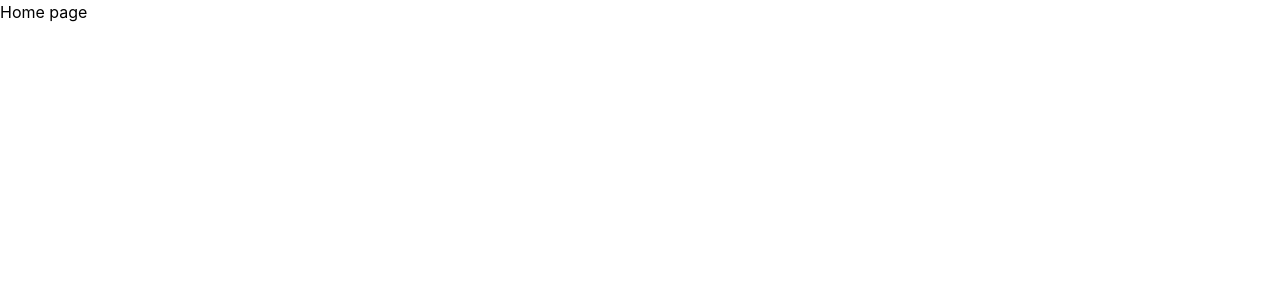
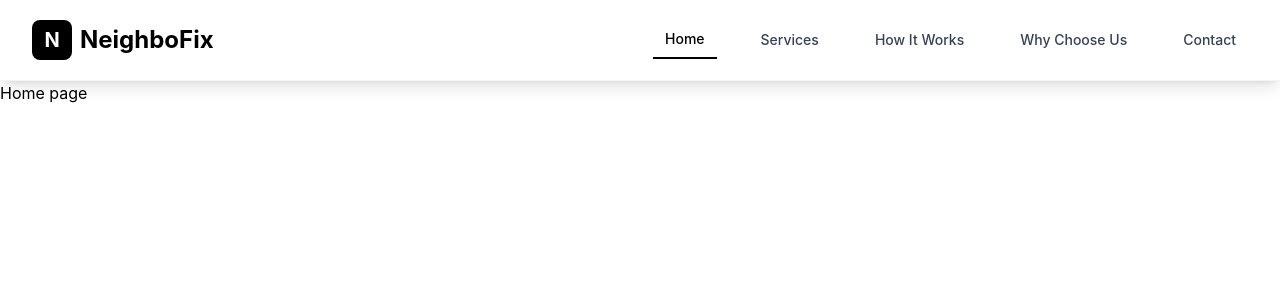
Before and after one commit to ARIngale/NeighboFix, a React (Vite) app in the folder Frontend/: page / in a window 1280 px wide. Shown: the top 300 px of the page. Built offline with nearby package versions, Linux system fonts and the light colour scheme.

Commit message:
Navbar Component Added

```diff
--- a/Frontend/src/App.jsx
+++ b/Frontend/src/App.jsx
@@ -5,11 +5,14 @@ import Services from "./pages/Services"
 import HowItWorks from "./pages/HowItWorks"
 import WhyChooseUs from "./pages/WhyChooseUs"
 import Contact from "./pages/Contact"
+import Navbar from "./components/Navbar"
 
 function App() {
 
   return (
     <Router>
+      <div className="min-h-screen bg-white text-black">
+      <Navbar/>
        <Routes>
             <Route path="/" element={<Home />} />
             <Route path="/services" element={<Services />} />
@@ -17,6 +20,7 @@ function App() {
             <Route path="/why-choose-us" element={<WhyChooseUs />} />
             <Route path="/contact" element={<Contact />} />
         </Routes>
+      </div>
     </Router>
   )
 }
--- /dev/null
+++ b/Frontend/src/components/Navbar.jsx
@@ -0,0 +1,136 @@
+
+import { useState } from "react"
+import { useLocation, Link } from "react-router-dom"
+
+const Navbar = () => {
+  const [isOpen, setIsOpen] = useState(false) //mobile menu
+  const location = useLocation();
+
+  const isActive = (path) =>
+    location.pathname === path
+      ? "text-black border-b-2 border-black"
+      : "text-gray-700 hover:text-black";
+
+    const isActiveMobile = (path) =>
+        location.pathname === path
+            ? "text-black bg-gray-100 font-semibold"
+            : "text-gray-700 hover:text-black hover:bg-gray-50";
+
+
+  return (
+    <>
+      <nav className="bg-white shadow-lg border-b border-gray-100 sticky top-0 z-50">
+        <div className="max-w-7xl mx-auto px-4 sm:px-6 lg:px-8">
+          <div className="flex justify-between items-center h-20">
+            {/* Logo */}
+            <div className="flex items-center">
+              <Link to="/" className="flex items-center space-x-2">
+                <div className="w-10 h-10 bg-black rounded-lg flex items-center justify-center">
+                  <span className="text-white font-bold text-xl">N</span>
+                </div>
+                <span className="text-2xl font-bold text-black">NeighboFix</span>
+              </Link>
+            </div>
+
+            {/* Desktop Navigation */}
+            <div className="hidden lg:flex items-center space-x-8">
+                <Link
+                to="/"
+                className={`px-3 py-2 text-sm font-medium transition-colors duration-200 ${isActive("/")}`}
+                >
+                Home
+                </Link>
+                <Link
+                to="/services"
+                className={`px-3 py-2 text-sm font-medium transition-colors duration-200 ${isActive("/services")}`}
+                >
+                Services
+                </Link>
+                <Link
+                to="/how-it-works"
+                className={`px-3 py-2 text-sm font-medium transition-colors duration-200 ${isActive("/how-it-works")}`}
+                >
+                How It Works
+                </Link>
+                <Link
+                to="/why-choose-us"
+                className={`px-3 py-2 text-sm font-medium transition-colors duration-200 ${isActive("/why-choose-us")}`}
+                >
+                Why Choose Us
+                </Link>
+                <Link
+                to="/contact"
+                className={`px-3 py-2 text-sm font-medium transition-colors duration-200 ${isActive("/contact")}`}
+                >
+                Contact
+                </Link>
+            </div>
+
+
+            {/* Mobile menu button */}
+            <div className="lg:hidden">
+              <button
+                onClick={() => setIsOpen(!isOpen)}
+                className="text-gray-700 hover:text-black focus:outline-none p-2"
+              >
+                <svg className="h-6 w-6" fill="none" viewBox="0 0 24 24" stroke="currentColor">
+                  {isOpen ? (
+                    <path strokeLinecap="round" strokeLinejoin="round" strokeWidth={2} d="M6 18L18 6M6 6l12 12" />
+                  ) : (
+                    <path strokeLinecap="round" strokeLinejoin="round" strokeWidth={2} d="M4 6h16M4 12h16M4 18h16" />
+                  )}
+                </svg>
+              </button>
+            </div>
+          </div>
+        </div>
+
+        {/* Mobile Navigation */}
+        {isOpen && (
+          <div className="lg:hidden bg-white border-t border-gray-100">
+            <div className="px-4 pt-2 pb-3 space-y-1">
+            <Link
+                to="/"
+                className={`block px-3 py-3 text-base font-medium rounded-lg transition-colors duration-200 ${isActiveMobile("/")}`}
+                onClick={() => setIsOpen(false)}
+            >
+                Home
+            </Link>
+            <Link
+                to="/services"
+                className={`block px-3 py-3 text-base font-medium rounded-lg transition-colors duration-200 ${isActiveMobile("/services")}`}
+                onClick={() => setIsOpen(false)}
+            >
+                Services
+            </Link>
+            <Link
+                to="/how-it-works"
+                className={`block px-3 py-3 text-base font-medium rounded-lg transition-colors duration-200 ${isActiveMobile("/how-it-works")}`}
+                onClick={() => setIsOpen(false)}
+            >
+                How It Works
+            </Link>
+            <Link
+                to="/why-choose-us"
+                className={`block px-3 py-3 text-base font-medium rounded-lg transition-colors duration-200 ${isActiveMobile("/why-choose-us")}`}
+                onClick={() => setIsOpen(false)}
+            >
+                Why Choose Us
+            </Link>
+            <Link
+                to="/contact"
+                className={`block px-3 py-3 text-base font-medium rounded-lg transition-colors duration-200 ${isActiveMobile("/contact")}`}
+                onClick={() => setIsOpen(false)}
+            >
+                Contact
+            </Link>
+            </div>
+          </div>
+        )}
+      </nav>
+
+    </>
+  )
+}
+
+export default Navbar
```
